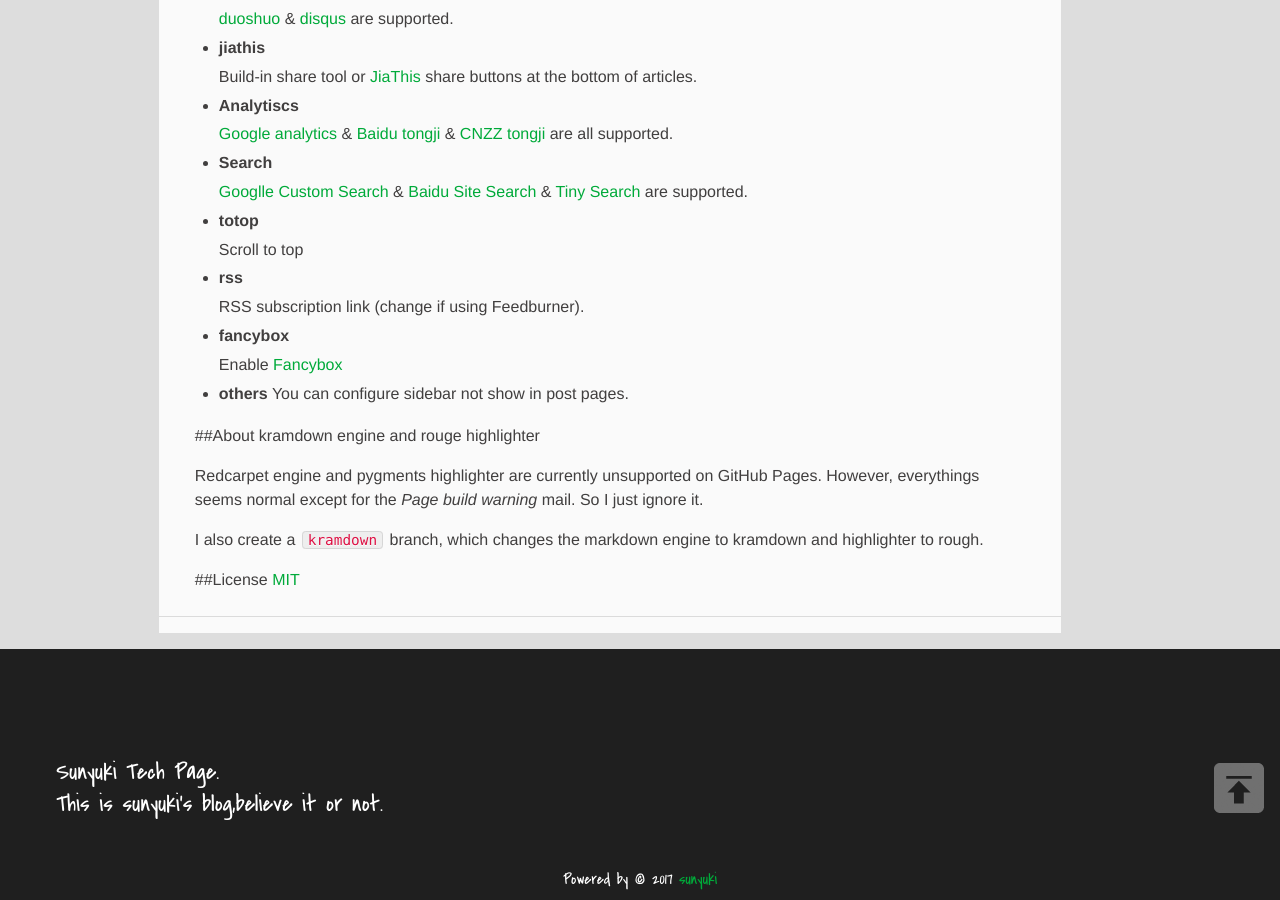
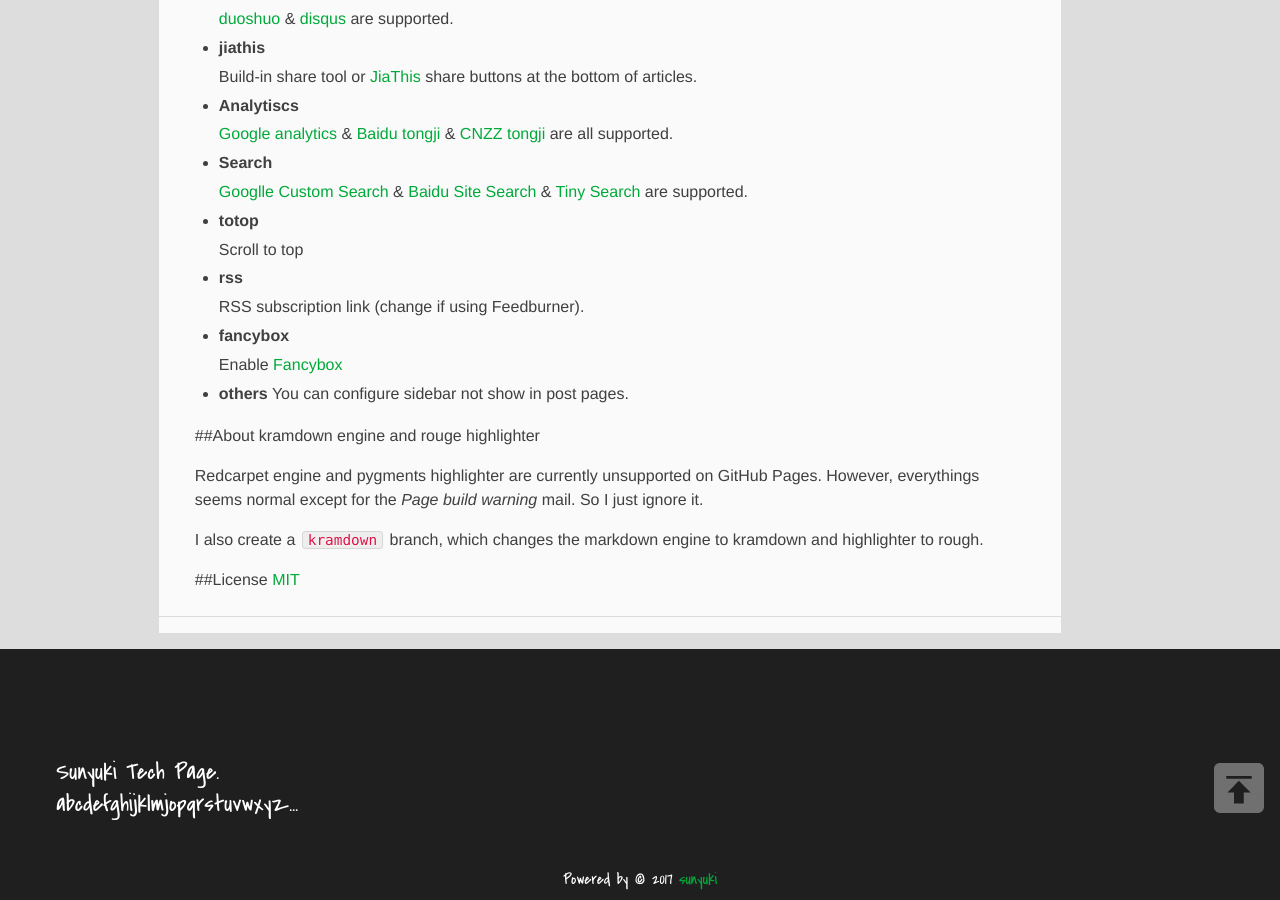
Before and after one commit to syktech/syktech.sunyuki.io, a Jekyll site: the page built from README_en.md, in a window 1280 px wide and 900 px high, scrolled down 1733 px. Built offline with Jekyll 4.4.1, drawn with Linux system fonts in a browser that asks for light colours; our own code applies the rules of GitHub Pages for plain Markdown files; comment, search, counter and statistics services are not loaded.

Commit message:
2017-04-13 15:27:20

```diff
--- a/_config.yml
+++ b/_config.yml
@@ -79,7 +79,7 @@
 
 #### index post is expanding or not
 index:
-  expand: true           ## default is unexpanding,so you can only see the short description of each post.
+  expand: false ## default is unexpanding,so you can only see the short description of each post.
   excerpt_link: Read More
 
 close_aside: false  #close sidebar in post page if true
@@ -90,7 +90,7 @@
 author:
   name: sunyuki ## e.g. wuchong Author name
   intro_line1:  "Sunyuki Tech Page."    ## your introduction on the bottom of the page
-  intro_line2:  "This is sunyuki's blog,believe it or not."  ## the 2nd line
+  intro_line2:  "abcdefghijklmjopqrstuvwxyz..."  ## the 2nd line
   weibo:      ## e.g. wuchong1014 or 2176287895 for http://weibo.com/2176287895
   weibo_verifier:  ## e.g. b3593ceb Your weibo-show widget verifier ,if you use weibo-show it is needed.
   tsina:      ## e.g. 2176287895  Your weibo ID,It will be used in share button.
```
